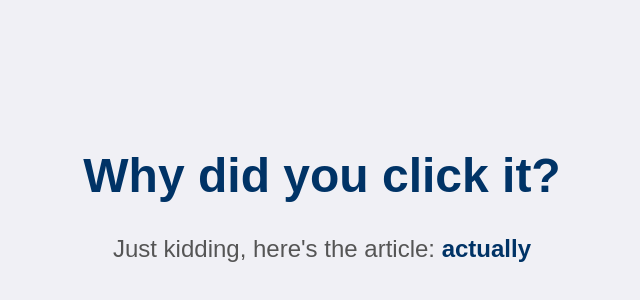
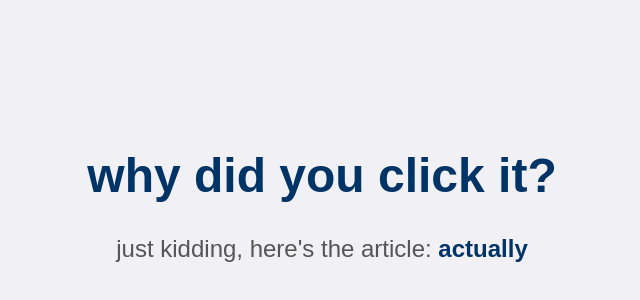
Before and after one commit to arqovia/link-2nd-attempt-, a plain HTML site: page index.html in a window 1280 px wide. Shown: the part 140-440 px from the top of the page, 318-958 px from the left. Drawn offline with Linux system fonts and the light colour scheme.

Commit message:
Update index.html

```diff
--- a/index.html
+++ b/index.html
@@ -30,7 +30,7 @@
     </style>
 </head>
 <body>
-    <h1>Why did you click it?</h1>
-    <p>Just kidding, here's the article: <a href="https://www.cisa.gov/news-events/news/avoiding-social-engineering-and-phishing-attacks" target="actually">actually</a></p>
+    <h1>why did you click it?</h1>
+    <p>just kidding, here's the article: <a href="https://www.cisa.gov/news-events/news/avoiding-social-engineering-and-phishing-attacks" target="actually">actually</a></p>
 </body>
 </html>
```
